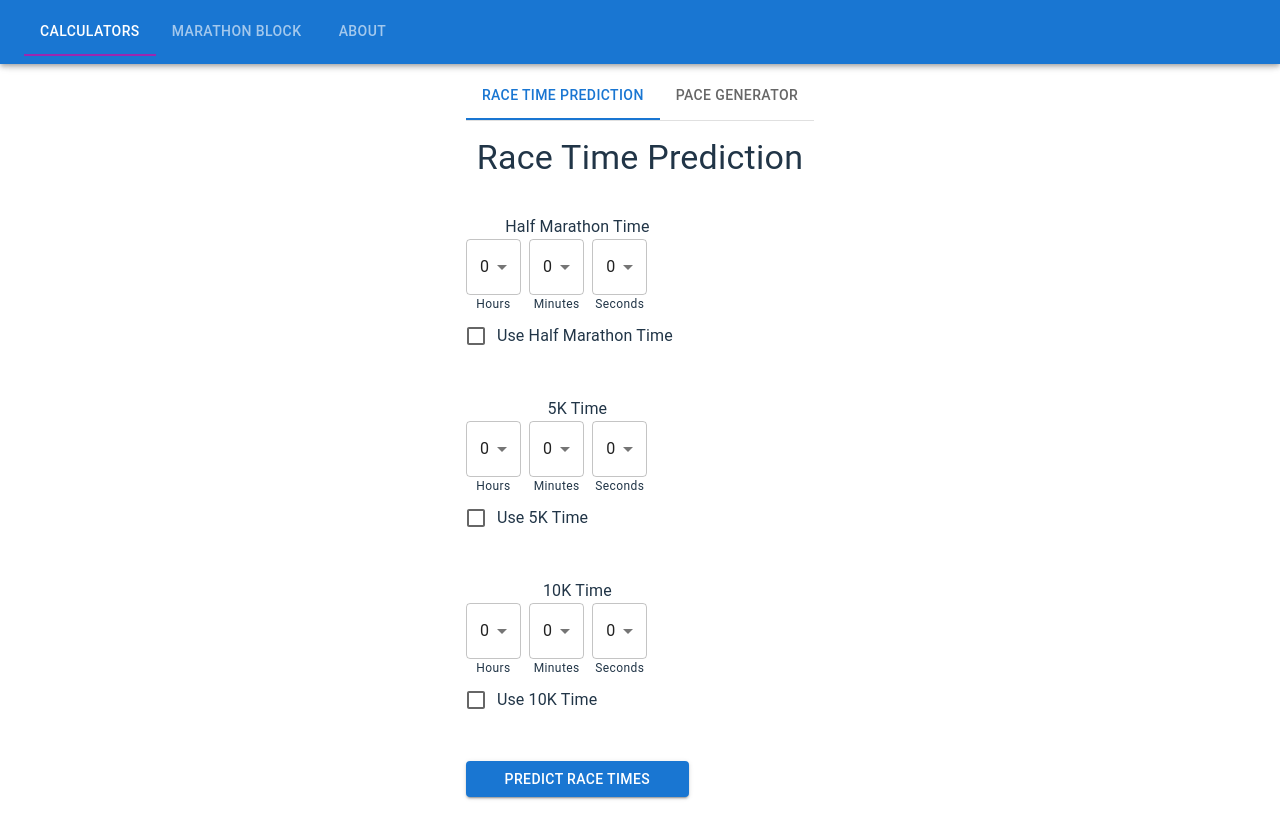
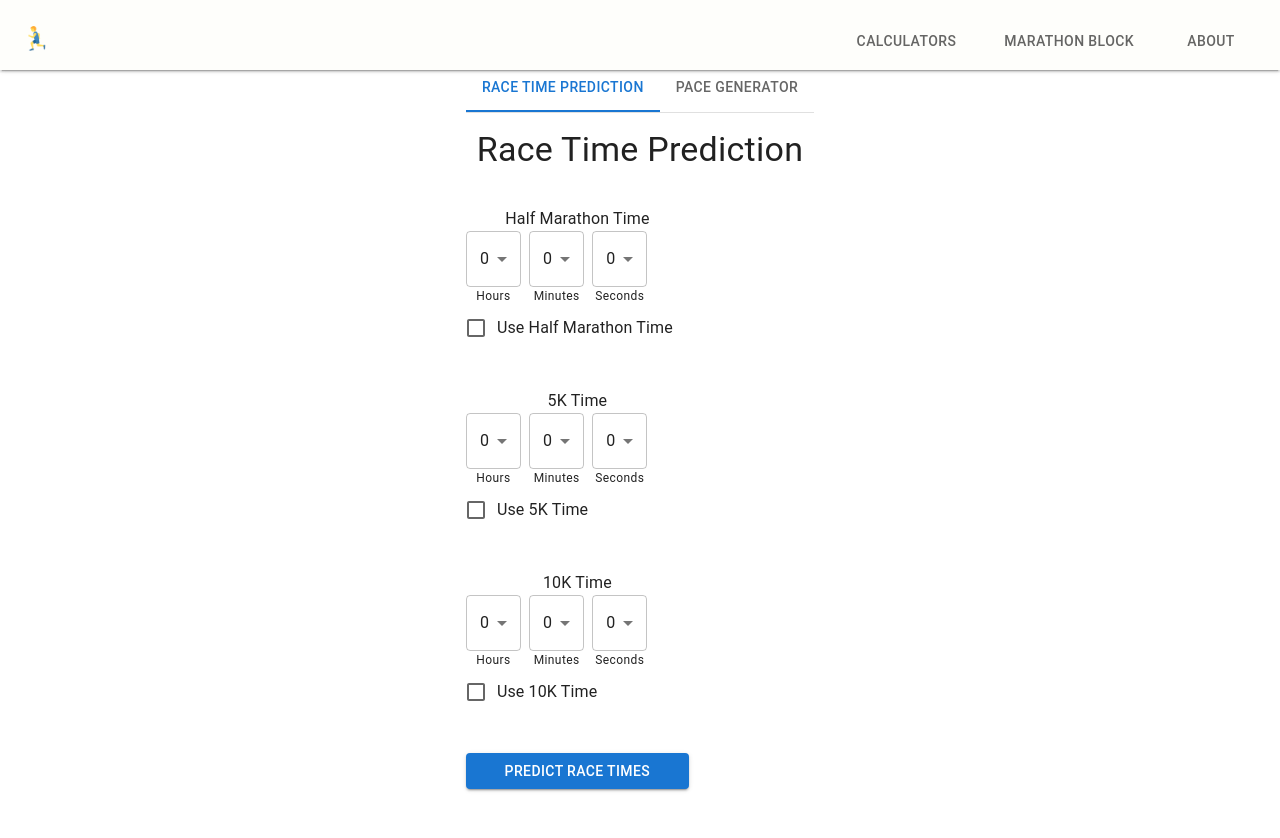
Before and after one commit to rudymiked/runningcalc, a React (Vite) app in the folder running_calc/react-app/: page /calculators in a window 1280 px wide. Shown: the top 838 px of the page. Built offline with nearby package versions, Linux system fonts and the light colour scheme.

Commit message:
improving header ignore package lock

```diff
--- a/running_calc/react-app/package.json
+++ b/running_calc/react-app/package.json
@@ -13,6 +13,7 @@
   },
   "dependencies": {
     "@emotion/styled": "^11.14.1",
+    "@mui/icons-material": "^7.2.0",
     "@mui/material": "^7.2.0",
     "@mui/styled-engine": "^7.2.0",
     "react": "^19.1.0",
--- a/running_calc/react-app/src/App.tsx
+++ b/running_calc/react-app/src/App.tsx
@@ -1,10 +1,11 @@
 import React from "react";
 import { BrowserRouter as Router, Routes, Route, Link } from "react-router-dom";
-import { AppBar, Toolbar, Tabs, Tab, Box } from "@mui/material";
+import { AppBar, Toolbar, Tabs, Tab, Box, CssBaseline } from "@mui/material";
 import "./App.css";
 import MarathonBlock from "./pages/MarathonBlock";
 import Calculators from "./pages/Calculators";
 import About from "./pages/About";
+import Header from "./Components/Header";
 
 export const dropDownStyle = { minWidth:"150px" };
 export const textAreaStyle = { minWidth:"200px"};
@@ -18,25 +19,11 @@ const App = () => {
 
   return (
     <Router>
+      <CssBaseline />
       {/* Navigation Bar */}
-      <AppBar position="fixed">
-        <Toolbar>
-          <Tabs
-            value={value}
-            onChange={handleChange}
-            textColor="inherit"
-            indicatorColor="secondary"
-            aria-label="navigation tabs"
-          >
-            <Tab label="Calculators" component={Link} to="/calculators" />
-            <Tab label="Marathon Block" component={Link} to="/marathonblock" />
-            <Tab label="About" component={Link} to="/about" />
-          </Tabs>
-        </Toolbar>
-      </AppBar>
-
+      <Header />
       {/* Content Section */}
-      <Box sx={{ paddingTop: 8, padding: 2 }}>
+      <Box sx={{ paddingTop: 8, padding: 4 }}>
         <Routes>
           <Route path="/" element={<Calculators />} />
           <Route path="/calculators" element={<Calculators />} />
--- /dev/null
+++ b/running_calc/react-app/src/Components/Header.tsx
@@ -0,0 +1,78 @@
+import React, { useState } from 'react';
+import {
+  AppBar,
+  Toolbar,
+  Box,
+  Tab,
+  Drawer,
+  IconButton,
+  List,
+  ListItem,
+  useTheme,
+  useMediaQuery,
+} from '@mui/material';
+import MenuIcon from '@mui/icons-material/Menu';
+import { Link } from 'react-router-dom';
+import runner from '../../public/running_favicon.png';
+
+const Header: React.FC = () => {
+  const theme = useTheme();
+  const isMobile = useMediaQuery(theme.breakpoints.down('sm'));
+  const [drawerOpen, setDrawerOpen] = useState(false);
+
+  const toggleDrawer = (open: boolean) => () => setDrawerOpen(open);
+
+  const navItems = [
+    { label: 'Calculators', path: '/calculators' },
+    { label: 'Marathon Block', path: '/marathonblock' },
+    { label: 'About', path: '/about' },
+  ];
+
+  return (
+    <AppBar
+    //   position="static"
+      elevation={2}
+      component="header"
+      sx={{ backgroundColor: '#fefefbff', color: 'black', padding: '10px 0 ', height: 70 }}
+    >
+      <Toolbar sx={{ display: 'flex', justifyContent: 'space-between' }}>
+        <Box sx={{ display: 'flex', alignItems: 'center' }}>
+          <Link to="/">
+            <img
+              src={runner}
+              alt="Logo"
+              style={{ width: 'auto', height: 25, marginRight: 16 }}
+            />
+          </Link>
+        </Box>
+
+        {isMobile ? (
+          <>
+            <IconButton edge="end" color="inherit" onClick={toggleDrawer(true)}>
+              <MenuIcon />
+            </IconButton>
+            <Drawer anchor="right" open={drawerOpen} onClose={toggleDrawer(false)}>
+              <Box sx={{ width: 250 }} role="presentation" onClick={toggleDrawer(false)}>
+                <List>
+                  {navItems.map((item) => (
+                    <ListItem key={item.label} component={Link} to={item.path}>
+                      <Tab key={item.label} component={Link} to={item.path} label={item.label} />
+                    </ListItem>
+                  ))}
+                </List>
+              </Box>
+            </Drawer>
+          </>
+        ) : (
+          <Box sx={{ display: 'flex', alignItems: 'center', gap: 2 }}>
+            {navItems.map((item) => (
+              <Tab key={item.label} component={Link} to={item.path} label={item.label} />
+            ))}
+          </Box>
+        )}
+      </Toolbar>
+    </AppBar>
+  );
+};
+
+export default Header;
--- a/running_calc/react-app/src/pages/Calculators.tsx
+++ b/running_calc/react-app/src/pages/Calculators.tsx
@@ -13,7 +13,7 @@ export const Calculators = () => {
   }
 
   return (
-    <Box sx={{ padding: 3 }}>
+    <Box sx={{ padding: 0 }}>
       <Stack>
       <Box sx={{ borderBottom: 1, borderColor: 'divider' }}>
         <Tabs value={tab} onChange={handleTabChange} aria-label="calculator tabs">
```
Also changed, not shown: 2 other files (tests, documents, lock files or other folders).
